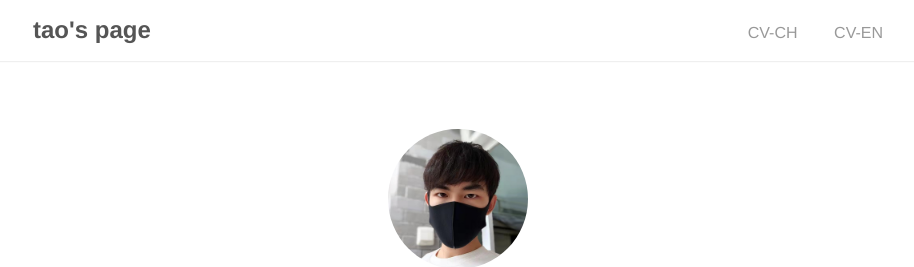
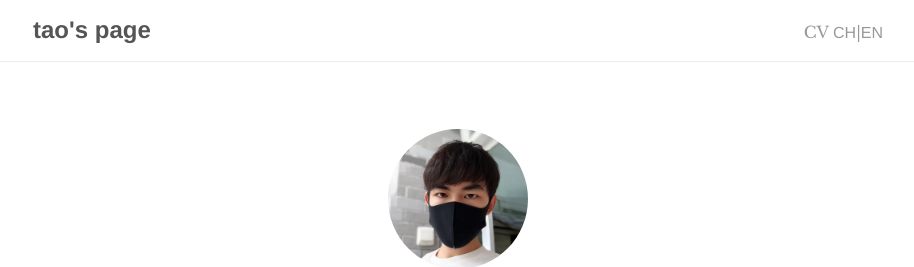
Before and after one commit to taovv/taovv.github.io, a Jekyll site: the page built from index.md, in a window 1280 px wide and 900 px high. Shown: the top 267 px of the window, without its empty margins (182-1096 px from the left). Built offline with Jekyll 4.4.1, drawn with Linux system fonts in a browser that asks for light colours; a script that is not in the unit is left out.

Commit message:
Update base.html

```diff
--- a/_layouts/base.html
+++ b/_layouts/base.html
@@ -10,8 +10,10 @@
           <h2 class="nav-title">{{ site.title }}</h2>
         </a>
         <ul>
-          <li><a href="{{site.author.cv_ch}}">CV-CH</a></li>
-          <li><a href="{{site.author.cv}}">CV-EN</a></li>
+          <li>
+            CV
+            <a href="{{site.author.cv_ch}}">CH</a>|<a href="{{site.author.cv}}">EN</a>
+          </li>
 <!--          <li><a href="{{ '/portfolio' | prepend: site.baseurl }}/">Putty</a></li>-->
         </ul>
     </div>
```
